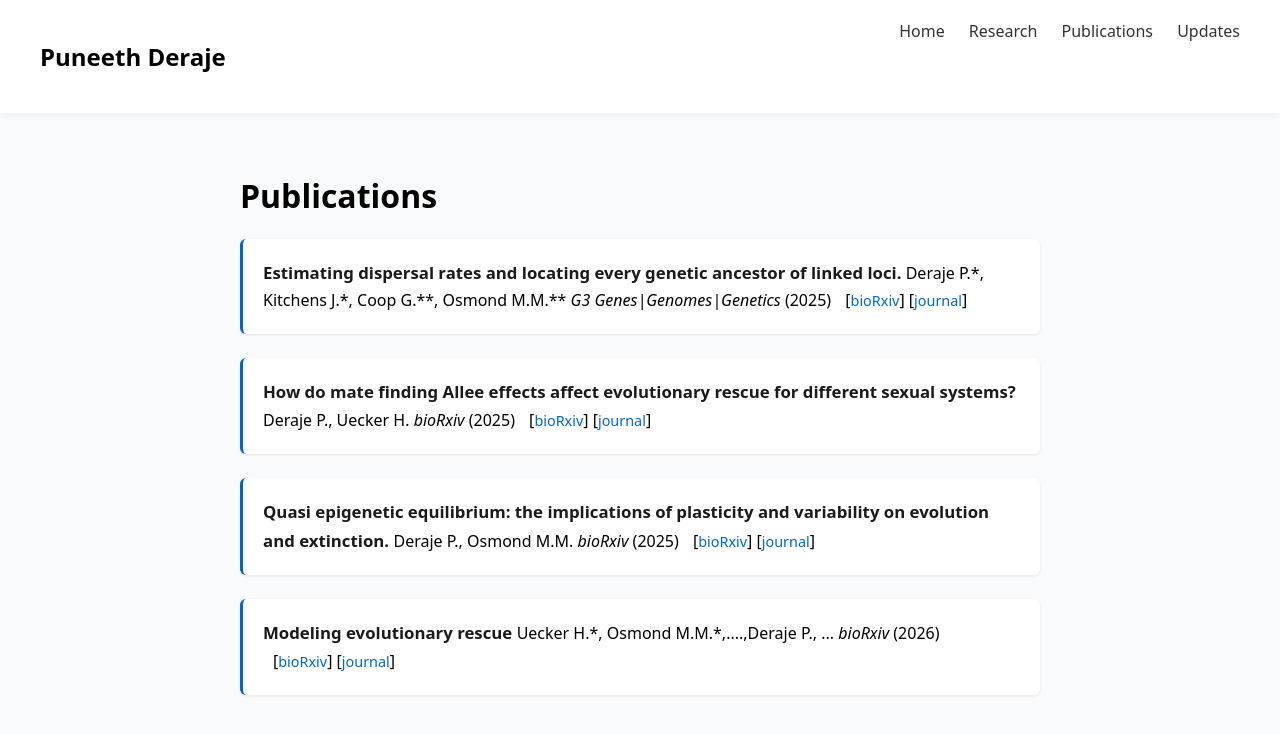
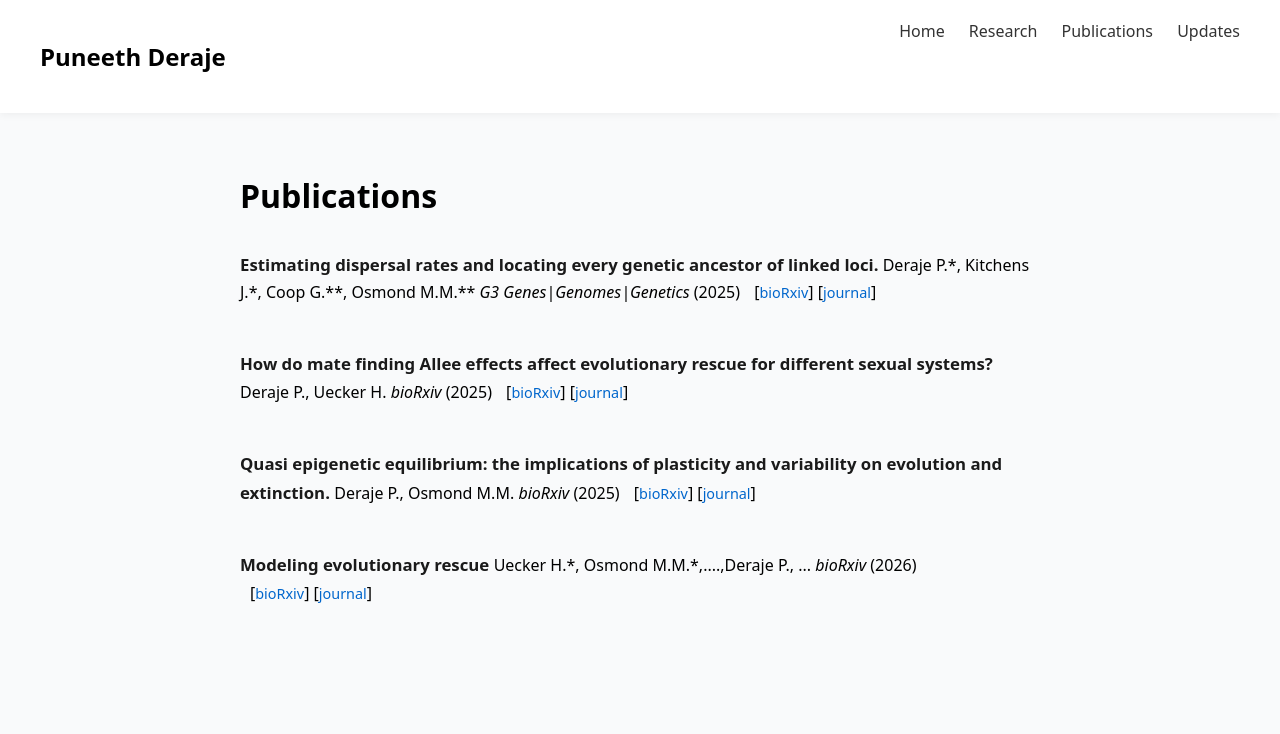
Before and after one commit to puneethderaje/puneethderaje.github.io, a Jekyll site: the page built from publications.html, in a window 1280 px wide. Shown: the top 734 px of the page. Built offline with Jekyll 4.4.1, drawn with Linux system fonts in a browser that asks for light colours.

Commit message:
Modifying publications format

```diff
--- a/assets/style.css
+++ b/assets/style.css
@@ -27,19 +27,9 @@ main {
 
 
 .pub-item {
-  padding: 20px;
-  margin-bottom: 24px;
-  background: white;
-  border-left: 3px solid #0066cc;
-  border-radius: 6px;
-  box-shadow: 0 1px 3px rgba(0,0,0,0.08);
+  padding: 12px 0;
+  margin-bottom: 20px;
   line-height: 1.7;
-  transition: box-shadow 0.2s ease, transform 0.2s ease;
-}
-
-.pub-item:hover {
-  box-shadow: 0 4px 12px rgba(0,0,0,0.12);
-  transform: translateX(4px);
 }
 
 .pub-item strong {
```
